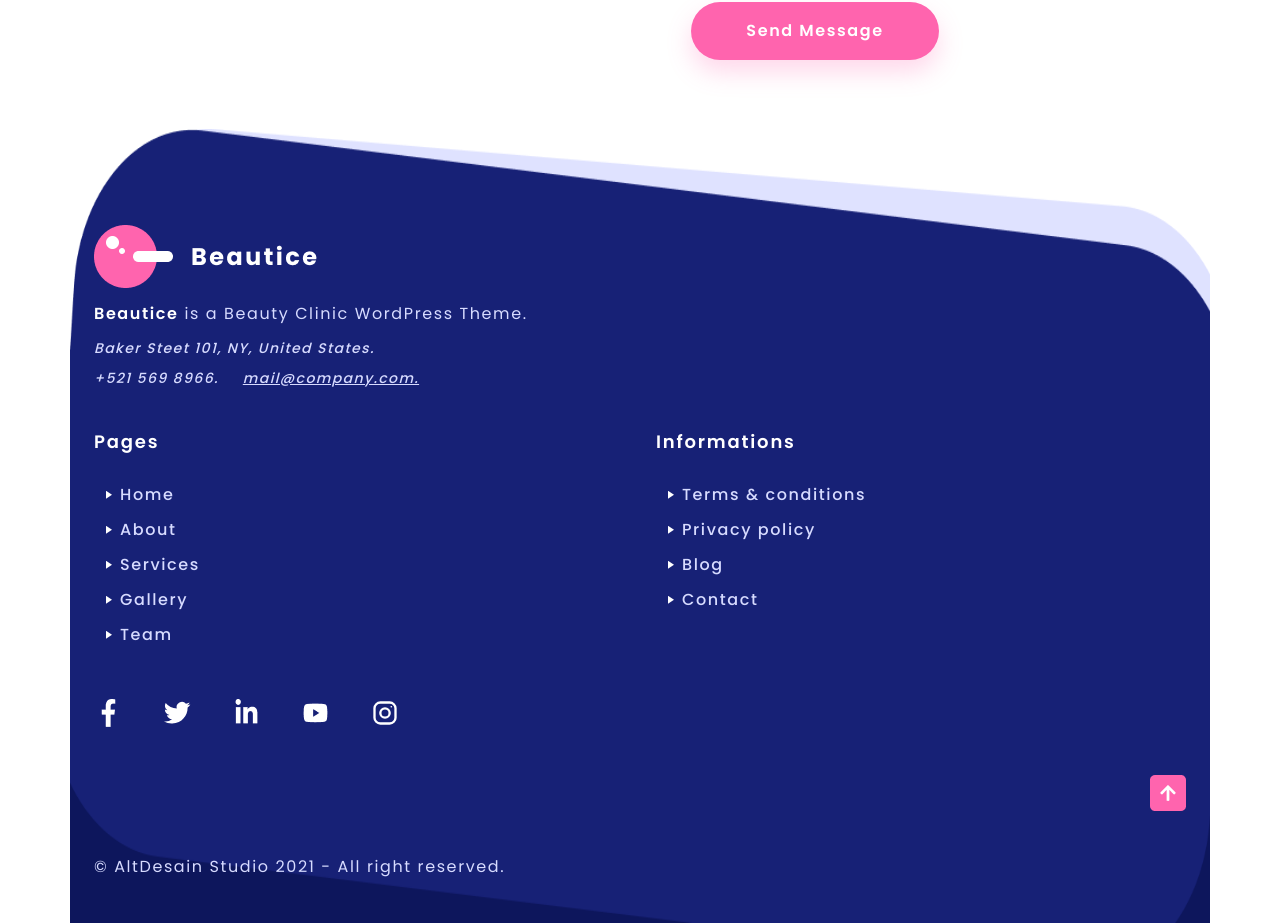
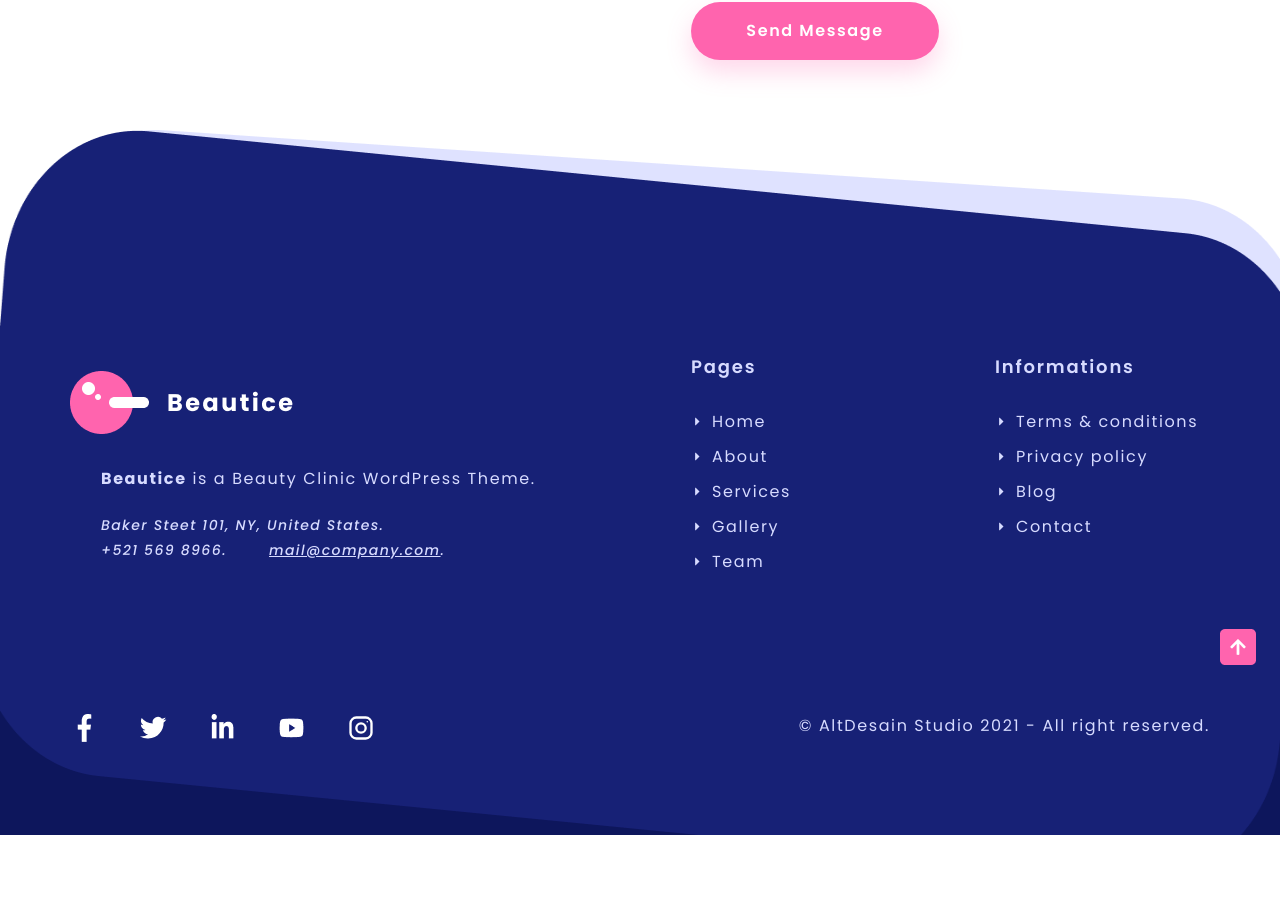
Before and after one commit to letuanphat2004/TrainingFE, a React (Vite) app in the folder apps/02-react-tailwind/: page / in a window 1280 px wide. Shown: the part 4154-5077 px from the top of the page. After the commit the page ends 4989 px from the top, so only its background shows below. Built offline with nearby package versions, Linux system fonts and the light colour scheme.

Commit message:
small update

```diff
--- a/apps/02-react-tailwind/src/components/layout/Footer.tsx
+++ b/apps/02-react-tailwind/src/components/layout/Footer.tsx
@@ -12,13 +12,29 @@ const socialLinks = [
 
 function FooterLinks({ title, links }: { title: string; links: string[] }) {
   return (
-    <nav aria-label={`${title} links`} className={`${title === "Pages" ? "min-h-[218px]" : "min-h-[182px]"} min-[601px]:min-h-[218px]`}>
-      <h2 className="m-0 text-lg font-semibold leading-none tracking-[0.1em] text-white">{title}</h2>
-      <ul className="mt-[25px] flex list-none flex-col gap-[11px] p-0 pt-[6px]">
+    <nav
+      aria-label={`${title} links`}
+      className={`${title === "Pages" ? "min-h-[218px]" : "min-h-[182px]"} sm:min-h-[218px]`}
+    >
+      <h2
+        className={`${title === "Pages" ? "xl:w-48" : "xl:w-[175px]"} text-lg font-semibold leading-6 tracking-widest xl:h-[31px]`}
+      >
+        {title}
+      </h2>
+      <ul className="mt-6 flex list-none flex-col gap-[11px] p-0">
         {links.map((link) => (
-          <li key={link}>
-            <a href={`#${link.toLowerCase().replaceAll(" ", "-")}`} className="ml-3 inline-flex items-center text-base font-medium leading-none tracking-[0.1em] text-[#D7DBFF] transition hover:text-white">
-              <span aria-hidden="true" className="mr-2 h-2 w-1.5 bg-white [clip-path:polygon(0_0,100%_50%,0_100%)]" />{link}
+          <li key={link} className="xl:h-6">
+            <a
+              href={`#${link.toLowerCase().replaceAll(" ", "-")}`}
+              className="inline-flex items-center gap-2 text-base font-normal leading-none tracking-widest xl:h-6"
+            >
+              <img
+                src={assets.footer.caretRight}
+                alt=""
+                aria-hidden="true"
+                className="size-[13px] shrink-0"
+              />
+              {link}
             </a>
           </li>
         ))}
@@ -29,41 +45,74 @@ function FooterLinks({ title, links }: { title: string; links: string[] }) {
 
 export function Footer() {
   return (
-    <footer className="mx-auto mt-[69px] w-full max-w-[1140px] desktop:max-w-none">
-      <div className="relative isolate w-full">
-        <img src={assets.footer.background} alt="" aria-hidden="true" className="pointer-events-none absolute inset-0 -z-10 h-full w-full max-w-none" />
+    <footer className="mx-auto mt-[69.66px] w-full max-w-[1440px] text-[#D7DBFF]">
+      <div className="relative isolate grid w-full bg-footer px-6 sm:px-8 lg:px-12 xl:bg-transparent xl:px-[calc((100%_-_1140px)_/_2)]">
+        <img
+          src={assets.footer.background}
+          alt=""
+          aria-hidden="true"
+          className="pointer-events-none absolute inset-0 -z-10 hidden size-full xl:block"
+        />
 
-        <div className="grid min-h-0 w-full grid-cols-1 gap-9 bg-transparent px-6 pb-24 pt-[72px] min-[601px]:min-h-[740px] min-[601px]:grid-cols-2 min-[601px]:gap-x-8 min-[601px]:gap-y-12 min-[601px]:pb-12 min-[601px]:pt-24 desktop:min-h-[705.342041015625px] desktop:grid-cols-[150px_492px_129px_131px_173px_215px_150px] desktop:grid-rows-[225.34px_219px_55px_36px_49px_27.84px_93.16px] desktop:gap-0 desktop:p-0">
-
-      <div className="flex min-h-[194.59px] flex-col items-start gap-4 min-[601px]:col-span-2 min-[601px]:min-h-0 desktop:col-span-1 desktop:col-start-2 desktop:row-start-2 desktop:mt-4 desktop:w-[492px] desktop:gap-0">
+        <div className="col-start-1 row-start-1 mx-auto grid min-h-0 w-full max-w-[1140px] grid-cols-1 gap-9 pb-24 pt-[72px] sm:min-h-[740px] sm:grid-cols-2 sm:gap-x-8 sm:gap-y-12 sm:pb-12 sm:pt-24 xl:min-h-[705.34px] xl:grid-cols-[492px_129px_131px_173px_215px] xl:grid-rows-[225.34px_219px_55px_36px_49px_27.84px_93.16px] xl:gap-0 xl:py-0">
+          <div className="flex min-h-[194.59px] flex-col items-start gap-4 sm:col-span-2 sm:min-h-0 xl:col-span-1 xl:col-start-1 xl:row-start-2 xl:mt-4 xl:w-[492px] xl:gap-0">
             <img src={assets.footer.logo} alt="Beautice" className="h-[63px] w-[258px]" />
-        <p className="m-0 text-base leading-[1.3] tracking-[0.1em] text-[#D7DBFF] desktop:ml-[31px] desktop:mt-[37px] desktop:w-[461px]"><strong className="font-semibold text-white">Beautice</strong> is a Beauty Clinic WordPress Theme.</p>
-        <address className="m-0 text-sm font-medium italic leading-none tracking-[0.1em] text-[#D7DBFF] desktop:ml-[33px] desktop:mt-6 desktop:w-[297px]">
+            <p className="m-0 text-base font-normal leading-none tracking-widest xl:ml-[31px] xl:mt-[37px] xl:h-[21px] xl:w-[461px]">
+              <strong className="font-bold">Beautice</strong> is a Beauty Clinic WordPress Theme.
+            </p>
+            <address className="m-0 text-sm font-medium italic leading-none tracking-widest xl:ml-[31px] xl:mt-[26px] xl:h-6 xl:w-[297px]">
               Baker Steet 101, NY, United States.
             </address>
-        <div className="flex gap-6 text-sm font-medium italic leading-none tracking-[0.1em] text-[#D7DBFF] desktop:ml-[31px] desktop:mt-3 desktop:gap-10">
-          <a href="tel:+5215698966">+521 569 8966.</a>
-          <a href="mailto:mail@company.com" className="underline desktop:ml-[5px]">mail@company.com.</a>
+            <div className="flex items-start gap-6 text-sm font-medium italic leading-none tracking-widest xl:ml-[31px] xl:mt-px xl:h-6 xl:gap-7">
+              <a href="tel:+5215698966" className="shrink-0 xl:h-[23px] xl:w-[140px]">
+                +521 569 8966.
+              </a>
+              <a href="mailto:mail@company.com" className="inline-flex shrink-0 xl:h-[23px] xl:w-[190px]">
+                <span className="underline decoration-auto decoration-solid underline-offset-1">mail@company.com</span>
+                <span>.</span>
+              </a>
             </div>
           </div>
 
-      <div className="desktop:col-start-4 desktop:row-start-2 desktop:w-[131px]"><FooterLinks title="Pages" links={pageLinks} /></div>
-      <div className="desktop:col-start-6 desktop:row-start-2 desktop:w-[215px]"><FooterLinks title="Informations" links={informationLinks} /></div>
+          <div className="xl:col-start-3 xl:row-start-2 xl:w-[131px]">
+            <FooterLinks title="Pages" links={pageLinks} />
+          </div>
+          <div className="xl:col-start-5 xl:row-start-2 xl:w-[215px]">
+            <FooterLinks title="Informations" links={informationLinks} />
+          </div>
 
-      <div className="flex h-[27.84px] w-full max-w-[305px] items-center justify-between justify-self-start min-[601px]:col-span-2 desktop:col-span-1 desktop:col-start-2 desktop:row-start-6">
+          <div className="flex h-[27.84px] w-full max-w-[305px] items-center justify-between justify-self-start sm:col-span-2 xl:col-span-1 xl:col-start-1 xl:row-start-6">
             {socialLinks.map((social) => (
-          <a key={social.label} href={`#${social.label.toLowerCase()}`} aria-label={social.label} className="flex h-7 w-7 items-center justify-center focus-visible:outline focus-visible:outline-2 focus-visible:outline-white">
+              <a
+                key={social.label}
+                href={`#${social.label.toLowerCase()}`}
+                aria-label={social.label}
+                className="flex size-7 items-center justify-center focus-visible:outline focus-visible:outline-2 focus-visible:outline-white"
+              >
                 <img src={social.icon} alt="" className="max-h-7 max-w-7 object-contain" />
               </a>
             ))}
           </div>
 
-      <button type="button" aria-label="Back to top" className="h-9 w-9 justify-self-end bg-transparent p-0 min-[601px]:col-start-2 desktop:col-start-7 desktop:row-start-4 desktop:ml-[49px] desktop:justify-self-start" onClick={() => window.scrollTo({ top: 0, behavior: "smooth" })}>
-        <img src={assets.footer.toTop} alt="" className="h-full w-full" />
+          <p className="text-left text-base font-normal leading-6 tracking-widest sm:col-span-2 xl:col-start-3 xl:col-end-6 xl:row-start-6 xl:w-[497px] xl:justify-self-end xl:self-start xl:text-right">
+            {"\u00A9"} AltDesain Studio 2021 - All right reserved.
+          </p>
+        </div>
+
+        <button
+          type="button"
+          aria-label="Back to top"
+          className="col-start-1 row-start-1 mb-6 size-9 self-end justify-self-end p-0 sm:mb-1.5 xl:mr-[max(-85px,calc(594px_-_50vw))] xl:mb-0 xl:mt-[499.34px] xl:self-start"
+          onClick={() => window.scrollTo({ top: 0, behavior: "smooth" })}
+        >
+          <img
+            src={assets.footer.toTop}
+            alt=""
+            width={36}
+            height={36}
+            className="size-9"
+          />
         </button>
-
-      <p className="text-left text-base leading-none tracking-[0.1em] text-[#D7DBFF] min-[601px]:col-span-2 desktop:col-start-4 desktop:col-end-7 desktop:row-start-6 desktop:mt-[3.66px] desktop:w-[497px] desktop:justify-self-end desktop:self-start desktop:text-right">© AltDesain Studio 2021 - All right reserved.</p>
-        </div>
       </div>
     </footer>
   );
--- a/apps/02-react-tailwind/src/constants/assets.ts
+++ b/apps/02-react-tailwind/src/constants/assets.ts
@@ -20,6 +20,7 @@ import instagram from "../assets/images/social-instagram.png";
 import footerBackground from "../assets/images/footer/Footer BG.png";
 import footerLogo from "../assets/images/footer/Footer Logo.png";
 import footerToTop from "../assets/images/footer/ToTop Button.png";
+import footerCaretRight from "../assets/images/footer/caret-right.png";
 import footerFacebook from "../assets/images/footer/facebook-f.png";
 import footerYoutube from "../assets/images/footer/youtube.png";
 import footerLinkedin from "../assets/images/footer/linkedin-in.png";
@@ -49,6 +50,7 @@ export const assets = Object.freeze({
     background: footerBackground,
     logo: footerLogo,
     toTop: footerToTop,
+    caretRight: footerCaretRight,
     facebook: footerFacebook,
     youtube: footerYoutube,
     linkedin: footerLinkedin,
--- a/apps/02-react-tailwind/src/main.tsx
+++ b/apps/02-react-tailwind/src/main.tsx
@@ -2,6 +2,7 @@ import { StrictMode } from "react";
 import { createRoot } from "react-dom/client";
 import "@fontsource/poppins/400.css";
 import "@fontsource/poppins/500.css";
+import "@fontsource/poppins/500-italic.css";
 import "@fontsource/poppins/600.css";
 import "@fontsource/poppins/700.css";
 import { App } from "./app/App";
--- a/apps/02-react-tailwind/tailwind.config.cjs
+++ b/apps/02-react-tailwind/tailwind.config.cjs
@@ -3,21 +3,13 @@ module.exports = {
   content: ["./index.html", "./src/**/*.{ts,tsx}"],
   theme: {
     extend: {
-      // Temporary legacy aliases. New work uses Tailwind's default
-      // sm/md/lg/xl/2xl breakpoints; remove these as sections are migrated.
-      screens: {
-        mobile: "560px",
-        tablet: "800px",
-        laptop: "1100px",
-        desktop: "1440px",
-      },
       colors: {
         primary: "#091156",
         accent: "#FF64AE",
         muted: "#8B8B8B",
         border: "#D9DDFE",
         placeholder: "#D0D0D0",
-        footer: "#0D165C",
+        footer: "#172176",
       },
       fontFamily: {
         poppins: ["Poppins", "Arial", "sans-serif"],
```
Also changed, not shown: apps/02-react-tailwind/src/assets/images/footer/caret-right.png (added), 1 other file (tests, documents, lock files or other folders). Lines whose indentation alone changed are shown as unchanged.
